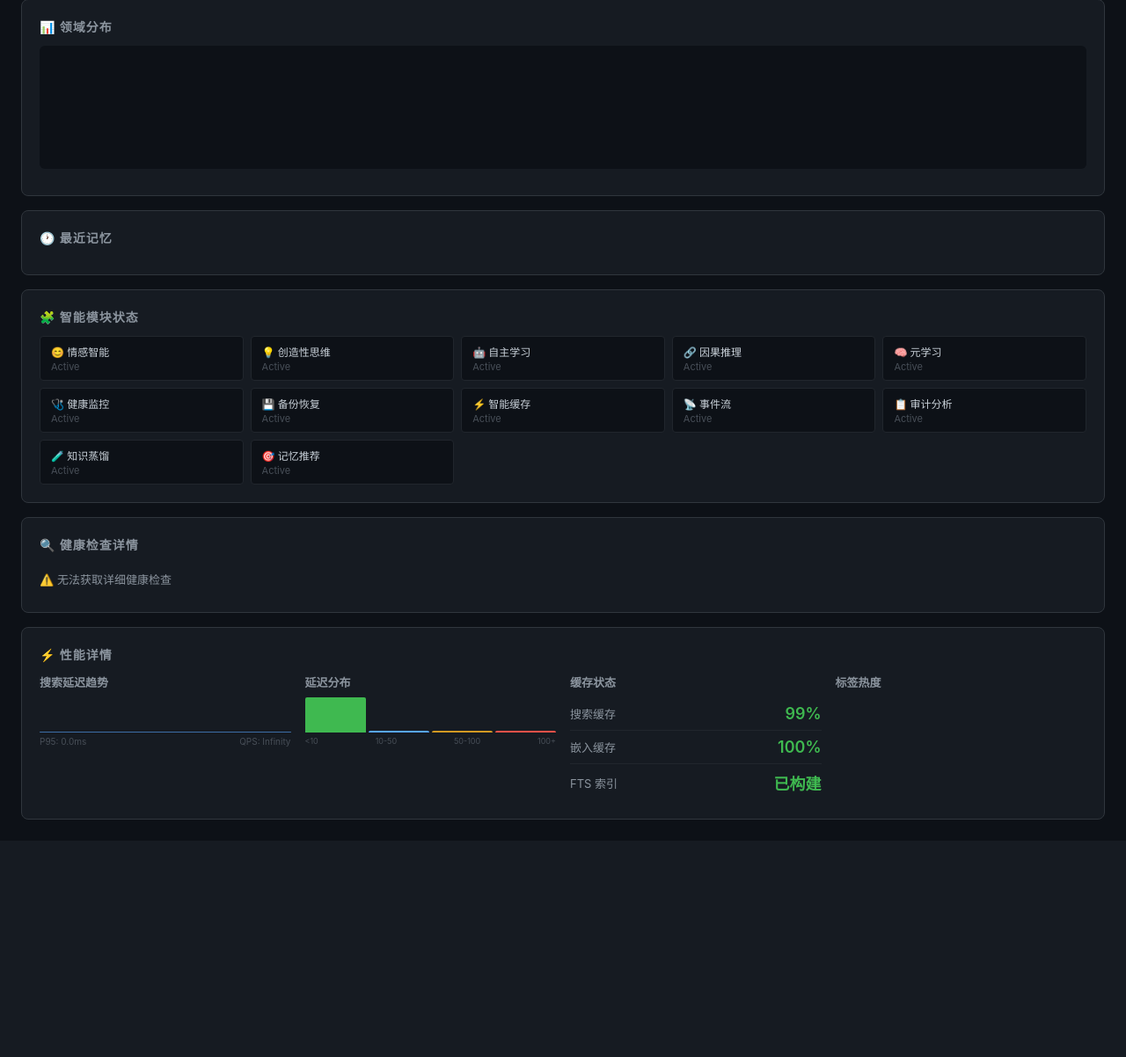
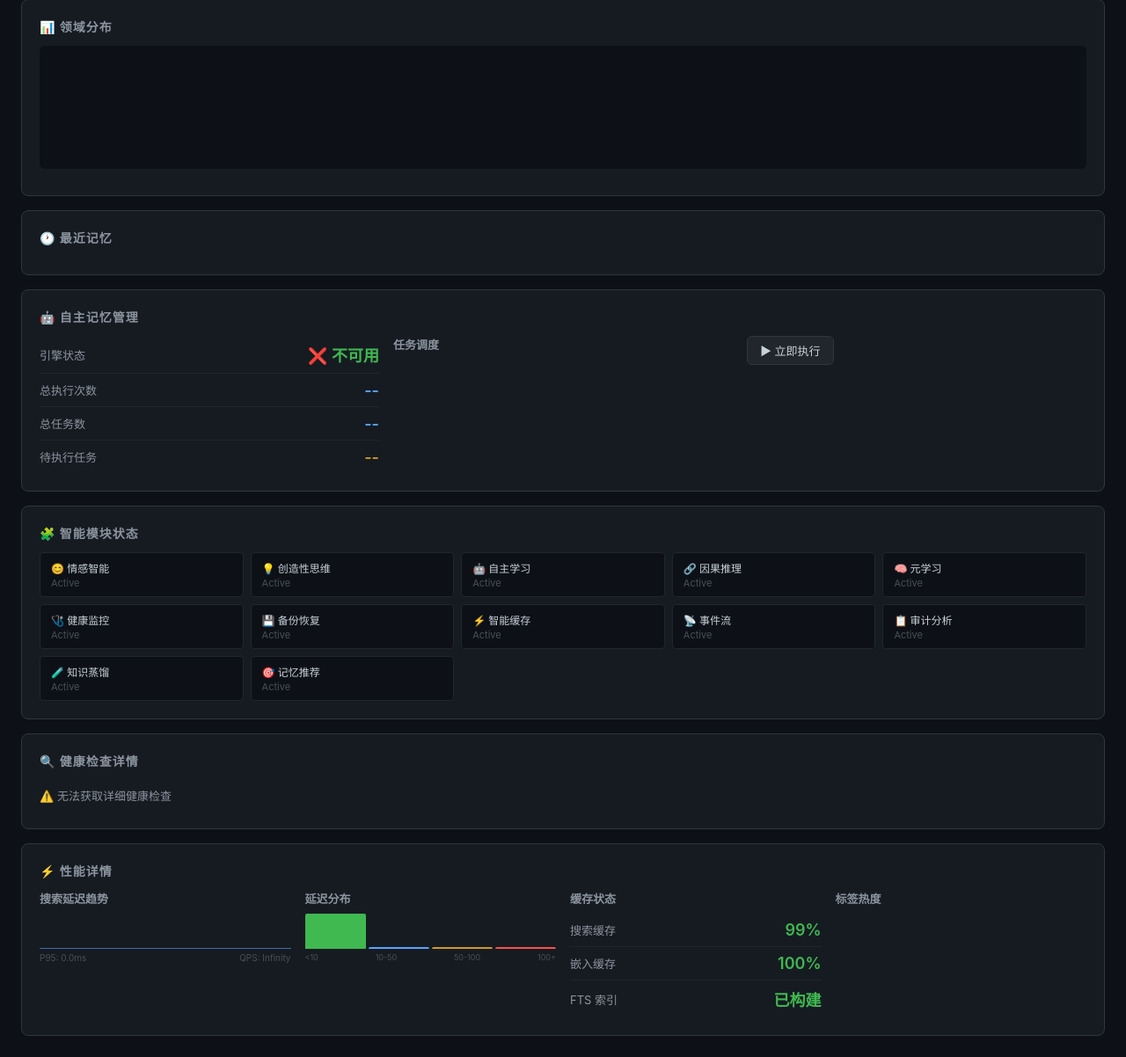
Before and after one commit to Mlte0907/pangu, a Python web app: template pangu/ui/templates/dashboard.html in a window 1280 px wide. Shown: the part 566-1768 px from the top of the page at 88% size. Before the commit the page ends 1498 px from the top, so only its background shows below. Run offline with Jinja, Linux system fonts and the light colour scheme; the template is opened without the code that fills it, so the values that code supplies are empty; some libraries are stand-ins or nearby versions.

Commit message:
feat: Dashboard 新增自主记忆管理面板 + REST API
- 新增 /api/v2/autonomous/status 端点
- Dashboard 新增自主引擎状态卡片（调度/执行/待执行）
- 支持手动触发自主维护周期
- 30s 自动刷新

```diff
--- a/pangu/ui/templates/dashboard.html
+++ b/pangu/ui/templates/dashboard.html
@@ -309,6 +309,26 @@
             <div id="memory-timeline" class="timeline"></div>
         </div>
 
+        <!-- 自主记忆管理 -->
+        <div class="card full-width">
+            <h2>🤖 自主记忆管理</h2>
+            <div style="display:grid;grid-template-columns:repeat(auto-fit,minmax(250px,1fr));gap:16px;">
+                <div>
+                    <div class="metric"><span class="metric-label">引擎状态</span><span id="auto-status" class="metric-value green">--</span></div>
+                    <div class="metric"><span class="metric-label">总执行次数</span><span id="auto-runs" class="metric-value">--</span></div>
+                    <div class="metric"><span class="metric-label">总任务数</span><span id="auto-tasks" class="metric-value">--</span></div>
+                    <div class="metric"><span class="metric-label">待执行任务</span><span id="auto-pending" class="metric-value yellow">--</span></div>
+                </div>
+                <div id="auto-task-list">
+                    <h3 style="font-size:13px;color:var(--text-secondary);margin-bottom:8px;">任务调度</h3>
+                </div>
+                <div>
+                    <button class="btn" onclick="runAutonomous()" style="margin-bottom:8px;">▶ 立即执行</button>
+                    <div id="auto-run-result" style="font-size:12px;color:var(--text-secondary);margin-top:4px;"></div>
+                </div>
+            </div>
+        </div>
+
         <!-- 模块状态 -->
         <div class="card full-width">
             <h2>🧩 智能模块状态</h2>
@@ -481,8 +501,62 @@
             refreshPerformance(),
             refreshModules(),
             refreshHealthChecks(),
+            refreshAutonomous(),
         ]);
         if (autoRefreshEnabled) countdownValue = REFRESH_INTERVAL;
+    }
+
+    async function refreshAutonomous() {
+        try {
+            const res = await fetchJSON(`${API_BASE}/api/v2/autonomous/status`);
+            const d = res.data;
+            document.getElementById('auto-status').textContent = '✅ 运行中';
+            document.getElementById('auto-runs').textContent = d.total_runs;
+            document.getElementById('auto-tasks').textContent = d.total_tasks;
+            document.getElementById('auto-pending').textContent = d.tasks.filter(t => t.next_in_minutes <= 0).length;
+
+            const list = document.getElementById('auto-task-list');
+            list.innerHTML = '<h3 style="font-size:13px;color:var(--text-secondary);margin-bottom:8px;">任务调度</h3>';
+            const taskNames = {
+                fusion: '融合', compression: '压缩', decay: '衰减',
+                forget: '遗忘', dream: '梦境', curiosity: '探索',
+                vector_rebuild: '向量索引', neural_sleep: '神经巩固'
+            };
+            d.tasks.forEach(t => {
+                const ready = t.next_in_minutes <= 0;
+                const item = document.createElement('div');
+                item.className = 'metric';
+                item.innerHTML = `
+                    <span class="metric-label">${taskNames[t.task] || t.task}</span>
+                    <span class="metric-value" style="font-size:12px;${ready ? 'color:var(--green)' : 'color:var(--text-muted)'}">${ready ? '就绪' : t.next_in_minutes + 'min'}</span>
+                `;
+                list.appendChild(item);
+            });
+        } catch(e) {
+            document.getElementById('auto-status').textContent = '❌ 不可用';
+        }
+    }
+
+    async function runAutonomous() {
+        const el = document.getElementById('auto-run-result');
+        el.textContent = '执行中...';
+        el.style.color = 'var(--accent)';
+        try {
+            const res = await fetchJSON(`${API_BASE}/mcp`, {
+                method: 'POST',
+                headers: {'Content-Type': 'application/json'},
+                body: JSON.stringify({
+                    jsonrpc: '2.0', id: 1,
+                    method: 'tools/call',
+                    params: {name: 'pangu_autonomous_run', arguments: {force: true}}
+                })
+            });
+            const data = JSON.parse(res.result.content[0].text);
+            el.innerHTML = `<span style="color:var(--green)">✅ ${data.tasks_run}成功 ${data.tasks_skipped}跳过 ${data.tasks_failed}失败 (${data.duration_ms}ms)</span>`;
+            refreshAutonomous();
+        } catch(e) {
+            el.innerHTML = `<span style="color:var(--red)">❌ ${e.message}</span>`;
+        }
     }
 
     async function refreshHealth() {
```
Also changed, not shown: pangu/api/server.py (+10 -0 lines).
